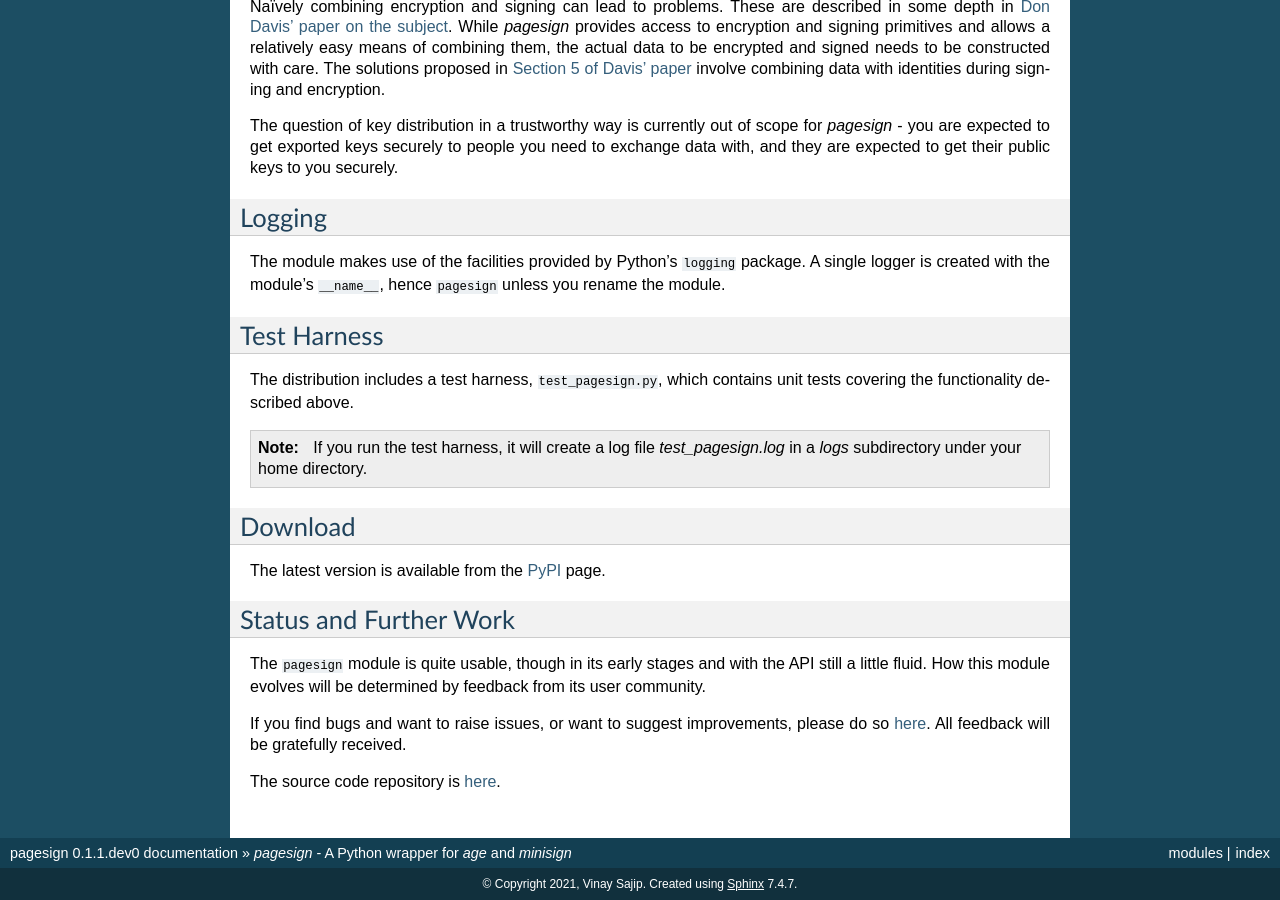
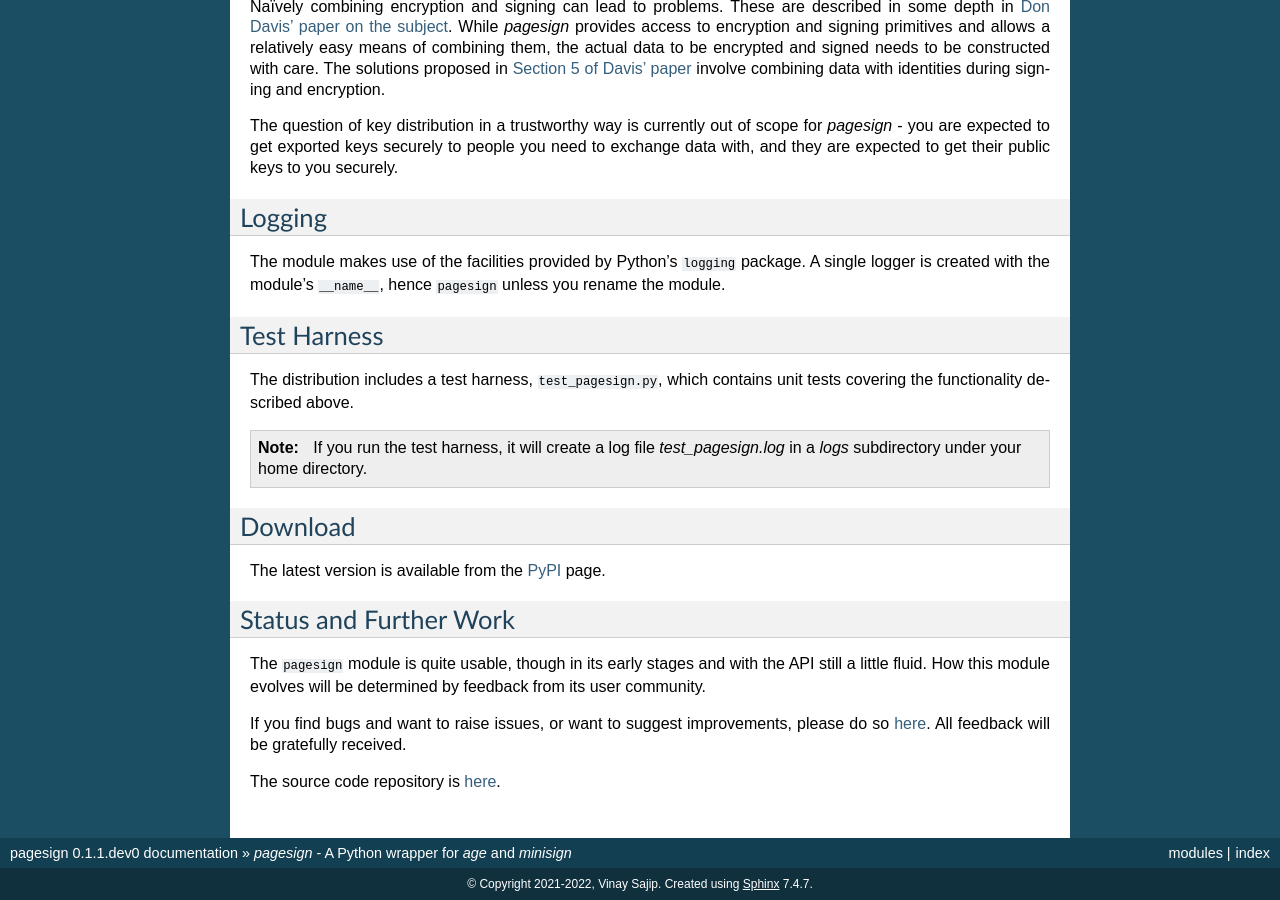
Before and after one commit to vsajip/pagesign, a Sphinx documentation site: the page built from docs/index.rst, in a window 1280 px wide and 900 px high, scrolled down 8052 px. Built offline with Sphinx 7.4.7, drawn with Linux system fonts in a browser that asks for light colours; part of the change alters nothing that is shown.

```diff
--- a/docs/conf.py
+++ b/docs/conf.py
@@ -39,7 +39,7 @@ master_doc = 'index'
 
 # General information about the project.
 project = u'pagesign'
-copyright = u'2021, Vinay Sajip'
+copyright = u'2021-%s, Vinay Sajip' %  datetime.date.today().year
 
 # The version info for the project you're documenting, acts as replacement for
 # |version| and |release|, also used in various other places throughout the
```
